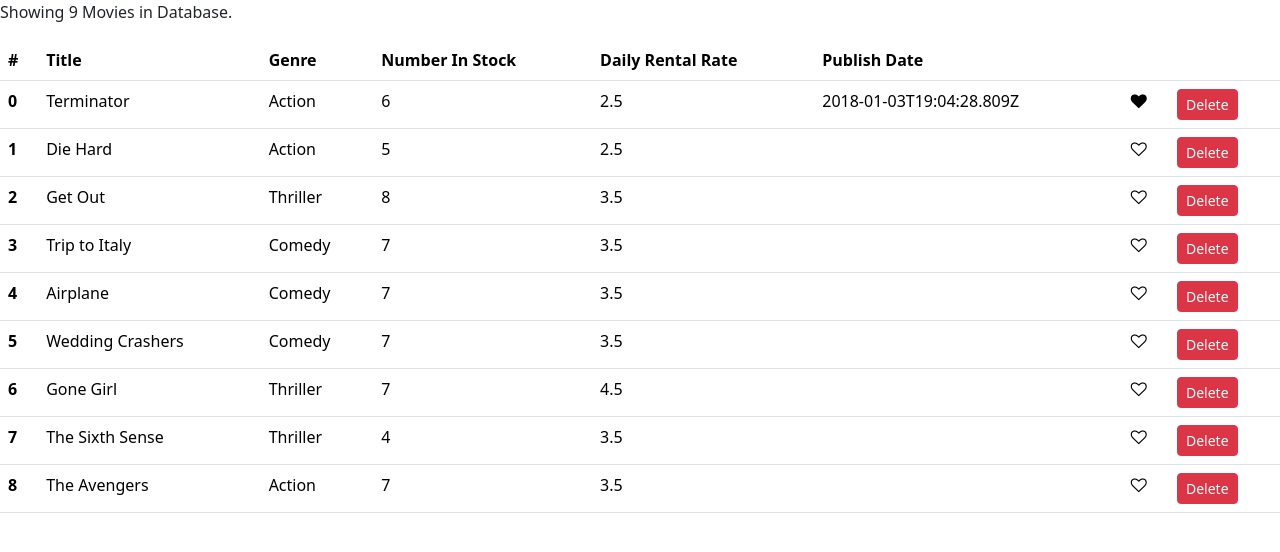
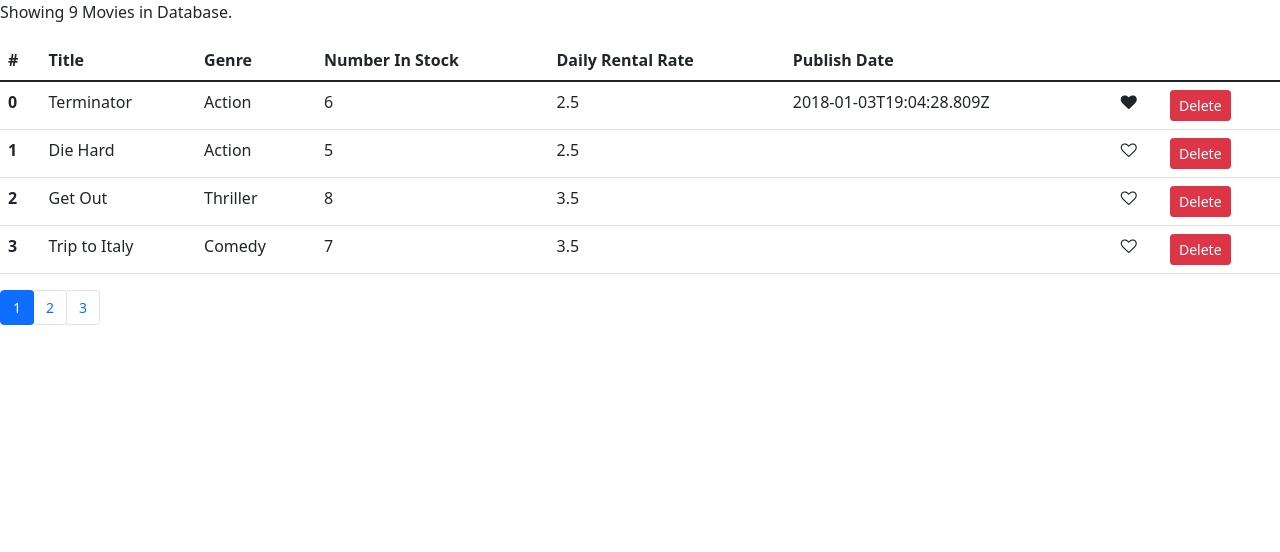
Before and after one commit to ahmeddbahaa/vildy, a React (Create React App) app: page / in a window 1280 px wide. Shown: the top 552 px of the page. Built offline with nearby package versions, Linux system fonts and the light colour scheme.

Commit message:
Pagination Component Completed

```diff
--- a/package.json
+++ b/package.json
@@ -3,6 +3,7 @@
     "@testing-library/jest-dom": "^5.16.1",
     "@testing-library/react": "^12.1.2",
     "@testing-library/user-event": "^13.5.0",
+    "prop-types": "^15.8.1",
     "react": "^17.0.2",
     "react-dom": "^17.0.2",
     "react-scripts": "5.0.0",
@@ -31,5 +32,10 @@
       "last 1 firefox version",
       "last 1 safari version"
     ]
+  },
+  "devDependencies": {
+    "bootstrap": "^5.1.0",
+    "font-awesome": "^4.7.0",
+    "lodash": "^4.17.20"
   }
 }
--- /dev/null
+++ b/src/components/common/listGroup.jsx
@@ -0,0 +1 @@
+import React from "react";
--- /dev/null
+++ b/src/components/common/pagination.jsx
@@ -0,0 +1,39 @@
+import React from "react";
+import _ from "lodash";
+import PropTypes from "prop-types";
+
+const Pagination = (props) => {
+  const { itemsCount, pageSize, currentPage, onPageChange } = props;
+  const pagesCount = Math.ceil(itemsCount / pageSize);
+  if (pagesCount === 1) return null;
+  const pages = _.range(1, pagesCount + 1);
+
+  console.log(currentPage);
+  return (
+    <nav>
+      <ul className="pagination">
+        {pages.map((page) => (
+          <li
+            key={page}
+            className={currentPage === page ? "page-item active" : "page-item"}
+          >
+            <button
+              onClick={() => onPageChange(page)}
+              className="btn btn-sm page-link"
+            >
+              {page}
+            </button>
+          </li>
+        ))}
+      </ul>
+    </nav>
+  );
+};
+
+Pagination.propTypes = {
+  itemsCount: PropTypes.number.isRequired,
+  pageSize: PropTypes.number.isRequired,
+  currentPage: PropTypes.number.isRequired,
+  onPageChange: PropTypes.func.isRequired,
+};
+export default Pagination;
--- a/src/components/movies.jsx
+++ b/src/components/movies.jsx
@@ -1,27 +1,36 @@
-import React, { Component } from "react";
+import React, { cloneElement, Component } from "react";
 import { getMovies } from "../services/fakeMovieService";
 import Like from "./common/like";
+import Pagination from "./common/pagination";
+import { paginate } from "../utils/paginate";
 class Movies extends Component {
   state = {
     movies: getMovies(),
+    currentPage: 1,
+    pageSize: 4,
   };
   handleDelete = (movie) => {
     const movies = this.state.movies.filter((m) => m._id !== movie._id);
     this.setState({ movies });
-
-  }
-  handleLike = movie => {
+  };
+  handleLike = (movie) => {
     const movies = [...this.state.movies];
     const index = movies.indexOf(movie);
     movies[index] = { ...movies[index] };
     movies[index].liked = !movies[index].liked;
-    this.setState({movies});
-
-  }
+    this.setState({ movies });
+  };
+  handlePageChange = (page) => {
+    this.setState({ currentPage: page });
+  };
   render() {
     const { length: count } = this.state.movies;
+    const { pageSize, currentPage, movies: allMovies } = this.state;
+
     if (count === 0)
       return <p className="text-danger">No Movies in The Database.</p>;
+
+    const movies = paginate(allMovies, currentPage, pageSize);
     return (
       <React.Fragment>
         <p>Showing {count} Movies in Database.</p>
@@ -39,7 +48,7 @@
             </tr>
           </thead>
           <tbody>
-            {this.state.movies.map((movie) => (
+            {movies.map((movie) => (
               <tr key={movie._id}>
                 <th scope="row">{this.state.movies.indexOf(movie)}</th>
                 <td> {movie.title} </td>
@@ -48,7 +57,10 @@
                 <td>{movie.dailyRentalRate}</td>
                 <td>{movie.publishDate}</td>
                 <td>
-                  <Like liked={movie.liked} onClick={()=>this.handleLike(movie)}/>
+                  <Like
+                    liked={movie.liked}
+                    onClick={() => this.handleLike(movie)}
+                  />
                 </td>
                 <td>
                   <button
@@ -62,6 +74,12 @@
             ))}
           </tbody>
         </table>
+        <Pagination
+          itemsCount={count}
+          pageSize={pageSize}
+          currentPage={currentPage}
+          onPageChange={this.handlePageChange}
+        />
       </React.Fragment>
     );
   }
--- /dev/null
+++ b/src/utils/paginate.js
@@ -0,0 +1,6 @@
+import _ from 'lodash';
+
+export function paginate(items, pageNumber, pageSize) {
+    const startIndex = (pageNumber - 1) * pageSize;
+    return _(items).slice(startIndex).take(pageSize).value();
+}
```
Also changed, not shown: 1 other file (tests, documents, lock files or other folders).
